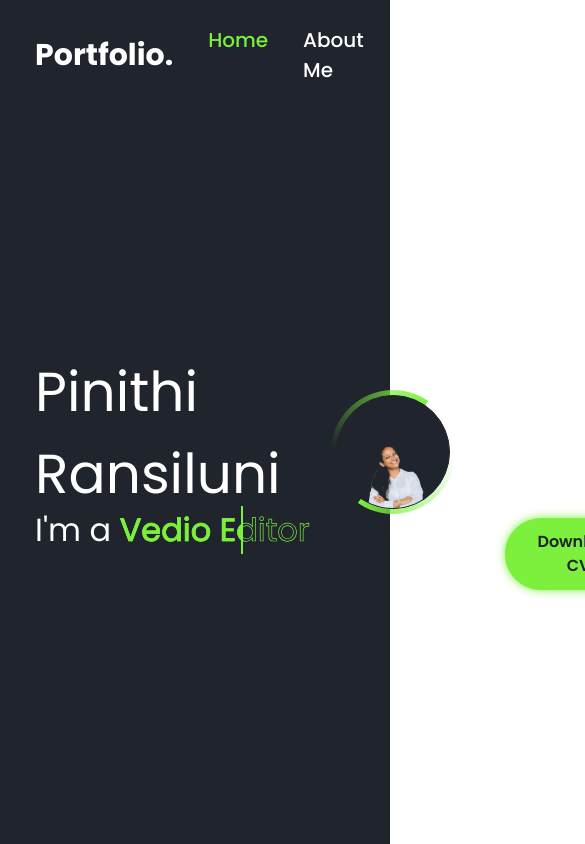
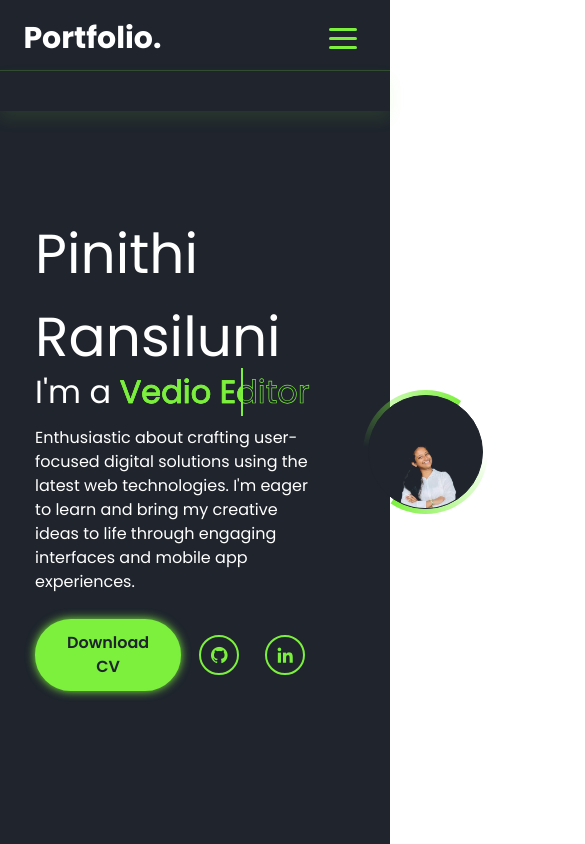
Before and after one commit to Ransiluni2003/Portfolio, a Next.js app: page / in a window 390 px wide. Shown: the top 844 px of the page, 585 px wide, since content can reach past the window. Built offline with nearby package versions, Linux system fonts and the light colour scheme.

Commit message:
Add mobile hamburger menu navigation

```diff
--- a/app/page.tsx
+++ b/app/page.tsx
@@ -1,7 +1,9 @@
 "use client";
-import { useEffect } from "react";
+import { useEffect, useState } from "react";
 
 export default function Home() {
+  const [menuOpen, setMenuOpen] = useState(false);
+
   useEffect(() => {
     const sections = Array.from(document.querySelectorAll<HTMLElement>(".section"));
     const navLinks = Array.from(document.querySelectorAll<HTMLElement>(".nav-link"));
@@ -38,59 +40,69 @@ export default function Home() {
     return () => window.removeEventListener("scroll", onScroll);
   }, []);
 
+  const toggleMenu = () => {
+    setMenuOpen(!menuOpen);
+  };
+
+  const closeMenu = () => {
+    setMenuOpen(false);
+  };
+
   return (
     <main>
       <nav className="navbar">
         <a href="#" className="logo">Portfolio.</a>
-        <ul>
-          <li className="nav-link active"><a href="#">Home</a></li>
-          <li className="nav-link"><a href="#about">About Me</a></li>
-          <li className="nav-link"><a href="#projects">My Projects</a></li>
-          <li className="nav-link"><a href="">My Skills</a></li>
-          <li className="nav-link"><a href="">My Skills</a></li>
-          <li className="nav-link"><a href="">Contact</a></li>
+        <ul className={`nav-menu ${menuOpen ? 'active' : ''}`}>
+          <li className="nav-link active"><a href="#" onClick={closeMenu}>Home</a></li>
+          <li className="nav-link"><a href="#about" onClick={closeMenu}>About Me</a></li>
+          <li className="nav-link"><a href="#projects" onClick={closeMenu}>My Projects</a></li>
+          <li className="nav-link"><a href="" onClick={closeMenu}>My Skills</a></li>
+          <li className="nav-link"><a href="" onClick={closeMenu}>My Skills</a></li>
+          <li className="nav-link"><a href="" onClick={closeMenu}>Contact</a></li>
         </ul>
+        <button className={`hamburger ${menuOpen ? 'active' : ''}`} onClick={toggleMenu}>
+          <span></span>
+          <span></span>
+          <span></span>
+        </button>
       </nav>
 
       <div className="bars-animation">
-        <div className="bar" style={{ '--i': 6 } as React.CSSProperties}></div>
-        <div className="bar" style={{ '--i': 5 } as React.CSSProperties}></div>
-        <div className="bar" style={{ '--i': 4 } as React.CSSProperties}></div>
-        <div className="bar" style={{ '--i': 3 } as React.CSSProperties}></div>
-        <div className="bar" style={{ '--i': 2 } as React.CSSProperties}></div>
-        <div className="bar" style={{ '--i': 1 } as React.CSSProperties}></div>
+        <div className="bar" style={{ ['--i' as any]: 6 }}></div>
+        <div className="bar" style={{ ['--i' as any]: 5 }}></div>
+        <div className="bar" style={{ ['--i' as any]: 4 }}></div>
+        <div className="bar" style={{ ['--i' as any]: 3 }}></div>
+        <div className="bar" style={{ ['--i' as any]: 2 }}></div>
+        <div className="bar" style={{ ['--i' as any]: 1 }}></div>
       </div>
 
       <section className="home">
-        <div className="home-info home-info-top">
+        <div className="home-info">
           <h1>Pinithi Ransiluni</h1>
           <h2>
-            I&apos;m a&nbsp;
-            <span style={{ '--i': 0 } as React.CSSProperties} data-text=" Frontend Developer"> Frontend Developer</span>
-            <span style={{ '--i': 1 } as React.CSSProperties} data-text=" Software Engineering Undergraduate"> Software Engineering Undergraduate</span>
-            <span style={{ '--i': 2 } as React.CSSProperties} data-text=" Software developer"> Software developer</span>
-            <span style={{ '--i': 3 } as React.CSSProperties} data-text=" Vedio Editor"> Vedio Editor</span>
+            I'm a&nbsp;
+            <span style={{ ['--i' as any]: 0 }} data-text=" Frontend Developer"> Frontend Developer</span>
+            <span style={{ ['--i' as any]: 1 }} data-text=" Software Engineering Undergraduate"> Software Engineering Undergraduate</span>
+            <span style={{ ['--i' as any]: 2 }} data-text=" Software developer"> Software developer</span>
+            <span style={{ ['--i' as any]: 3 }} data-text=" Vedio Editor"> Vedio Editor</span>
           </h2>
-        </div>
 
-        <div className="home-img">
-          <div className="img-box">
-            <div className="img-item">
-              <img src="/my-r.png" alt="image" />
-            </div>
-          </div>
-        </div>
-
-        <div className="home-info home-info-bottom">
           <p>
-            Enthusiastic about crafting user-focused digital solutions using the latest web technologies. I&apos;m eager to
+            Enthusiastic about crafting user-focused digital solutions using the latest web technologies. I'm eager to
             learn and bring my creative ideas to life through engaging interfaces and mobile app experiences.
           </p>
           <div className="btn-sci">
             <a href="#" className="btn">Download CV</a>
             <div className="sci">
-              <a href="https://github.com/Ransiluni2003"><i className="bx bxl-github"></i></a>
-              <a href="https://www.linkedin.com/in/pinithi-ransiluni-8b8936329/"><i className="bx bxl-linkedin"></i></a>
+              <a href="https://github.com/Ransiluni2003"><i className='bx bxl-github'></i></a>
+              <a href="https://www.linkedin.com/in/pinithi-ransiluni-8b8936329/"><i className='bx bxl-linkedin'></i></a>
+            </div>
+          </div>
+        </div>
+        <div className="home-img">
+          <div className="img-box">
+            <div className="img-item">
+              <img src="/my-r.png" alt="image" />
             </div>
           </div>
         </div>
@@ -103,10 +115,10 @@ export default function Home() {
           <div className="about-text">
             <h1>About Me</h1>
             <p>
-              Hi! I&apos;m Pinithi Ransiluni, a passionate Software Engineering Undergraduate with a strong interest in
+              Hi! I'm Pinithi Ransiluni, a passionate Software Engineering Undergraduate with a strong interest in
               frontend development, web design, and creative digital solutions. I enjoy crafting clean, responsive user
-              interfaces and turning ideas into visually appealing, interactive experiences. I&apos;m always exploring new
-              technologies to expand my capabilities. I&apos;m driven by curiosity, a love for learning, and a dedication to
+              interfaces and turning ideas into visually appealing, interactive experiences. I'm always exploring new
+              technologies to expand my capabilities. I’m driven by curiosity, a love for learning, and a dedication to
               building user-centered designs that solve real-world problems.
             </p>
           </div>
--- a/style.css
+++ b/style.css
@@ -185,22 +185,6 @@ body{
         order: 3;
     }
 
-    .navbar {
-        padding: 16px 6%;
-        flex-direction: column;
-        gap: 12px;
-    }
-
-    .navbar ul {
-        flex-wrap: wrap;
-        justify-content: center;
-        gap: 12px;
-    }
-
-    .navbar ul li {
-        margin-left: 0;
-    }
-
     .bars-animation {
         display: none;
     }
@@ -290,6 +274,98 @@ a{
 .navbar ul li:hover a,
 .navbar ul li.active a{
     color: #7cf03d
+}
+
+/* Hamburger Button */
+.hamburger {
+    display: none;
+    flex-direction: column;
+    cursor: pointer;
+    background: none;
+    border: none;
+    gap: 6px;
+    z-index: 101;
+    padding: 10px;
+}
+
+.hamburger span {
+    width: 28px;
+    height: 3px;
+    background: #7cf03d;
+    border-radius: 2px;
+    transition: all 0.3s ease;
+    display: block;
+}
+
+.hamburger.active span:nth-child(1) {
+    transform: rotate(45deg) translate(10px, 10px);
+}
+
+.hamburger.active span:nth-child(2) {
+    opacity: 0;
+}
+
+.hamburger.active span:nth-child(3) {
+    transform: rotate(-45deg) translate(7px, -7px);
+}
+
+/* Mobile Menu */
+.nav-menu {
+    display: flex !important;
+}
+
+@media (max-width: 768px) {
+    .hamburger {
+        display: flex !important;
+        visibility: visible !important;
+        opacity: 1 !important;
+    }
+
+    .navbar {
+        flex-direction: row !important;
+        padding: 16px 6%;
+        gap: 0;
+        justify-content: space-between;
+    }
+
+    .navbar .logo {
+        z-index: 102;
+    }
+
+    .navbar ul {
+        position: absolute;
+        top: 70px;
+        left: 0;
+        width: 100%;
+        flex-direction: column;
+        background: #1f242d;
+        padding: 20px 0;
+        gap: 0;
+        max-height: 0;
+        overflow: hidden;
+        transition: max-height 0.3s ease;
+        box-shadow: 0 8px 16px rgba(124, 240, 61, 0.1);
+        border-top: 1px solid rgba(124, 240, 61, 0.2);
+    }
+
+    .navbar ul.active {
+        max-height: 500px;
+    }
+
+    .navbar ul li {
+        margin-left: 0;
+        padding: 15px 6%;
+        border-bottom: 1px solid rgba(124, 240, 61, 0.1);
+    }
+
+    .navbar ul li:last-child {
+        border-bottom: none;
+    }
+
+    .navbar ul li a {
+        font-size: 18px;
+        display: block;
+    }
 }
 
 .home{
```
